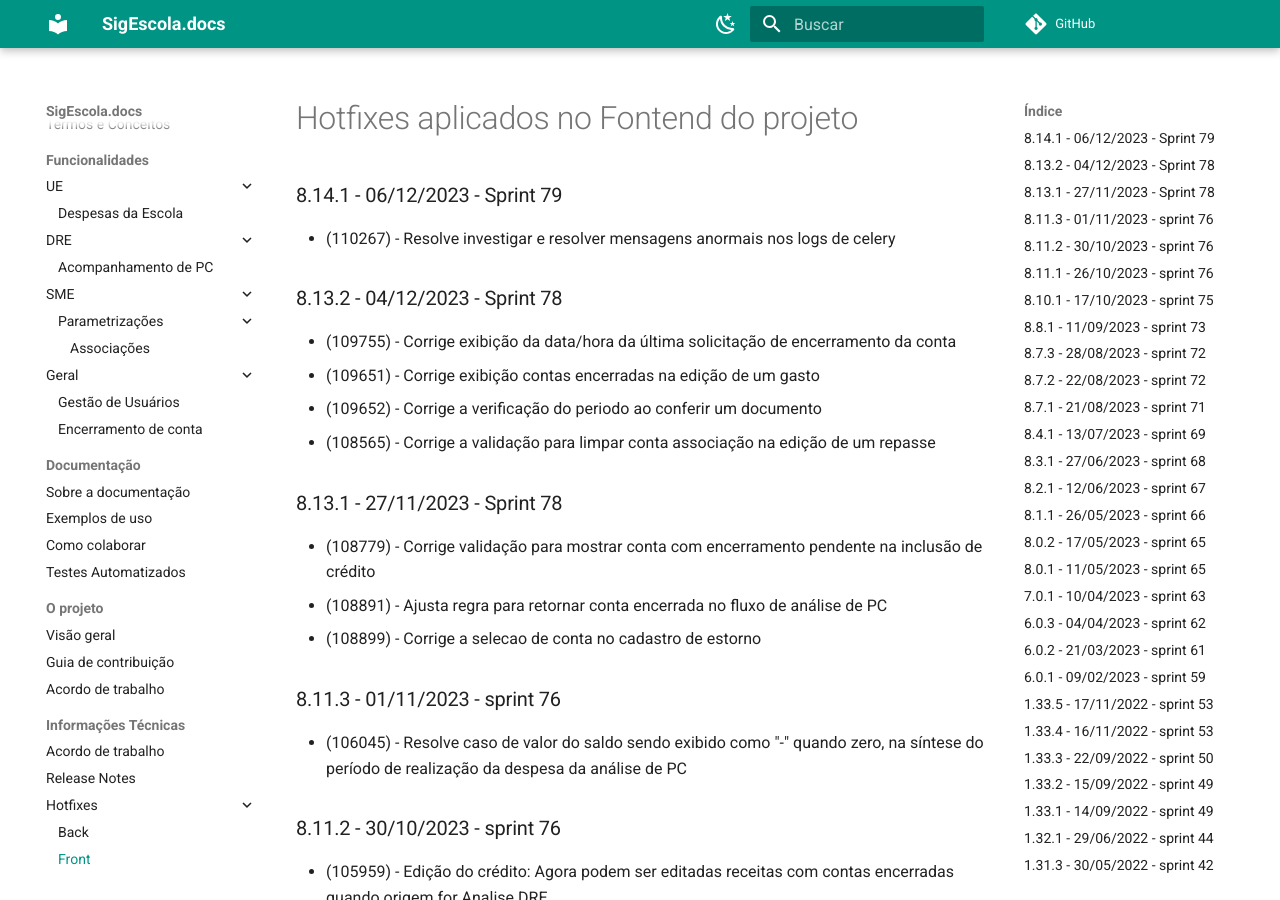
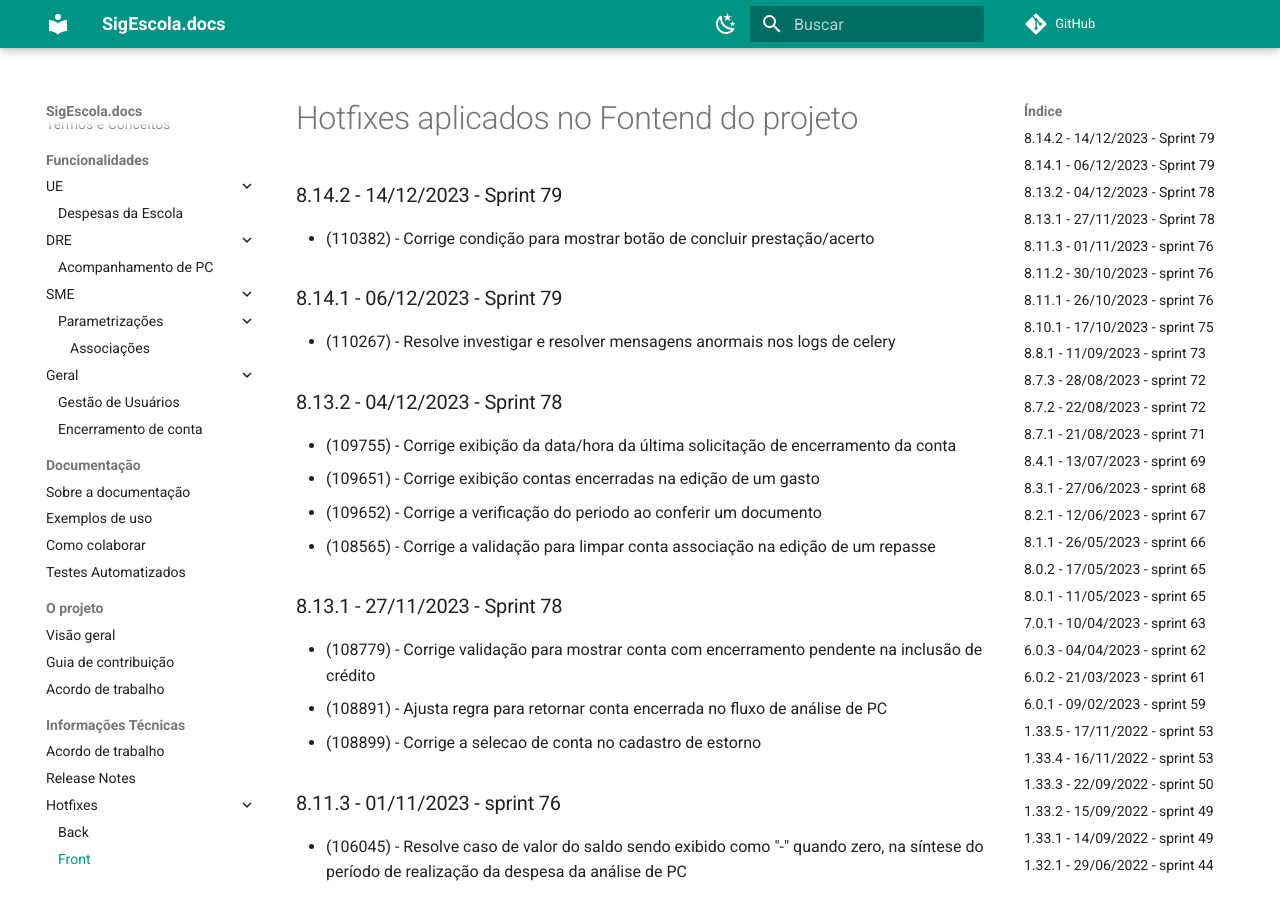
Before and after one commit to prefeiturasp/SME-PTRF-Docs, an MkDocs documentation site: the page built from docs/projeto/hotfixes_front.md, in a window 1280 px wide and 900 px high. Built offline with MkDocs 1.6.1 and Material for MkDocs 9.7.7, drawn with Linux system fonts in a browser that asks for light colours; comment, search, counter and statistics services are not loaded.

Commit message:
Update hotfixes_front.md

```diff
--- a/docs/projeto/hotfixes_front.md
+++ b/docs/projeto/hotfixes_front.md
@@ -1,4 +1,7 @@
 # Hotfixes aplicados no Fontend do projeto
+
+### 8.14.2 - 14/12/2023 - Sprint 79
+* (110382) - Corrige condição para mostrar botão de concluir prestação/acerto
 
 ### 8.14.1 - 06/12/2023 - Sprint 79
 * (110267) - Resolve investigar e resolver mensagens anormais nos logs de celery
```
